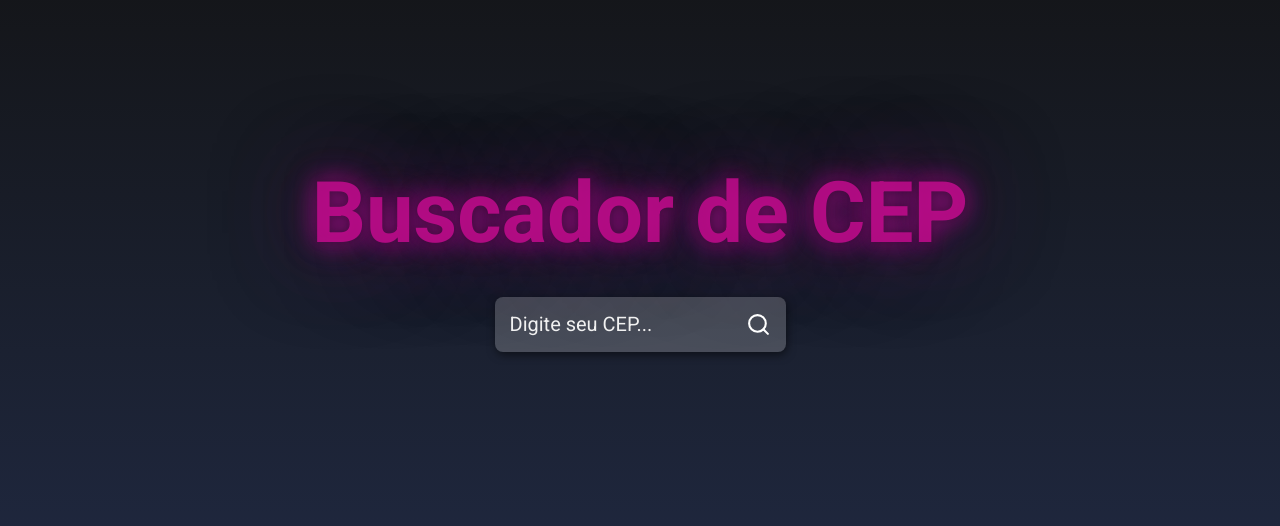
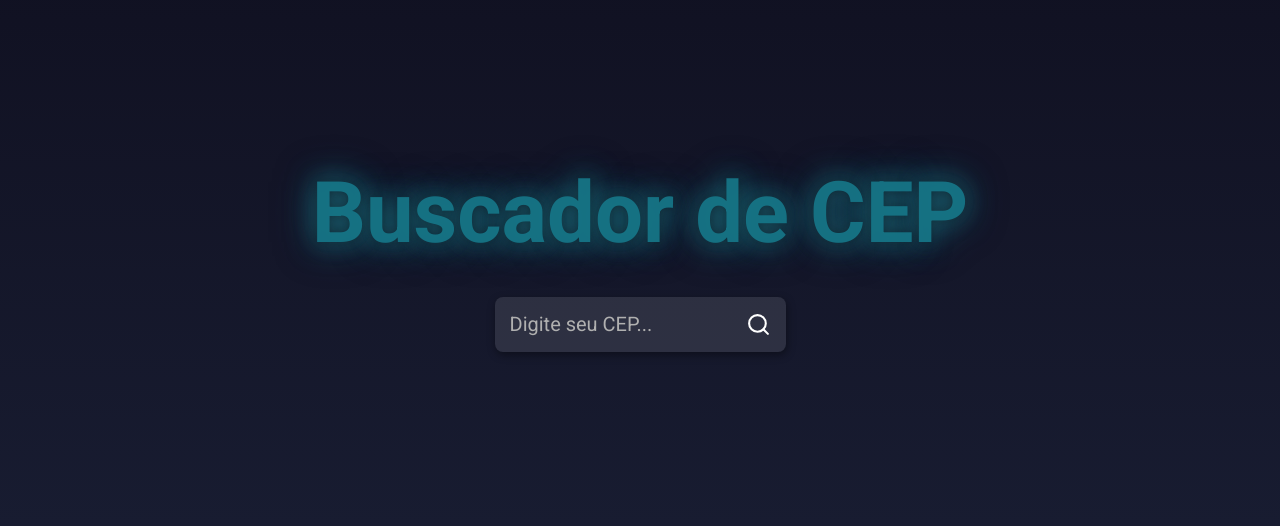
Before and after one commit to Igor-Brandalise/Buscador-de-CEP, a React (Create React App) app: page / in a window 1280 px wide. Shown: the part 126-652 px from the top of the page. Built offline with nearby package versions, Linux system fonts and the light colour scheme.

Commit message:
upd style

```diff
--- a/src/style.css
+++ b/src/style.css
@@ -4,36 +4,27 @@
     justify-content: center;
     align-items: center;
     flex-direction: column;
-  background: linear-gradient(#121212, #212b46);
+    background: linear-gradient(#0f0f1f, #1a1f35);
   }
 
   .title {
     font-size: 85px;
-  color: rgba(207, 12, 149, 0.774);
+    color: rgba(22, 120, 138, 0.9); /* Azul petróleo escuro */
     animation: fliptitle 2s;
     text-decoration: normal;
     text-align: center;
-  -o-text-overflow: clip;
     text-overflow: clip;
     white-space: pre;
-  text-shadow: 0 0 10px rgba(7, 7, 7, 0.288), 0 0 20px rgba(255, 255, 255, 0),
-    0 0 30px rgba(255, 255, 255, 0), 0 0 20px #741166, 0 0 30px #a50490c4,
-    0 0 80px #5e0f5488, 0 0 100px #66155ba8;
-  -webkit-transition: all 200ms cubic-bezier(0.42, 0, 0.58, 1);
-  -moz-transition: all 200ms cubic-bezier(0.42, 0, 0.58, 1);
-  -o-transition: all 200ms cubic-bezier(0.42, 0, 0.58, 1);
+    text-shadow: 0 0 10px rgba(10, 10, 10, 0.3), 0 0 20px rgba(34, 80, 94, 0.6),
+                 0 0 30px rgba(22, 120, 138, 0.8), 0 0 40px rgba(15, 75, 95, 0.7);
     transition: all 200ms cubic-bezier(0.42, 0, 0.58, 1);
   }
 
-title:hover {
-  text-shadow: 0 0 10px rgba(255, 255, 255, 1), 0 0 20px rgba(255, 255, 255, 1),
-    0 0 30px rgba(255, 255, 255, 1), 0 0 40px #00ffff, 0 0 70px #00ffff,
-    0 0 80px #00ffff, 0 0 100px #00ffff;
-}
+
 
   @keyframes fliptitle {
     from {
-    transform: rotatex(90deg);
+      transform: rotateX(90deg);
     }
     to {
       transform: rotateX(0deg);
@@ -41,25 +32,25 @@ title:hover {
   }
 
   .containerInput {
-  background-color: rgba(255, 255, 255, 0.2);
+    background-color: rgba(255, 255, 255, 0.1);
     padding: 15px;
-  margin: 34px 0px;
+    margin: 34px 0;
     display: flex;
     border-radius: 8px;
-  box-shadow: 1px 3px 8px rgba(0, 0, 0, 0.5);
+    box-shadow: 1px 3px 8px rgba(0, 0, 0, 0.4);
   }
 
   .containerInput input {
     background-color: transparent;
     border: 0;
     font-size: 20px;
-  color: white;
+    color: #d0d0d0;
     outline: none;
     margin-right: 8px;
   }
 
   .containerInput input::placeholder {
-  color: #f1f1f1;
+    color: #b0b0b0;
   }
 
   .buttonSearch {
@@ -82,27 +73,32 @@ title:hover {
     justify-content: center;
     align-items: center;
     flex-direction: column;
-  background-color: rgb(139, 139, 139);
+    background-color: #2c2c44;
     width: 500px;
     border-radius: 8px;
     box-shadow: rgba(0, 0, 0, 0.25) 0px 54px 55px,
-    rgba(0, 0, 0, 0.12) 0px -12px 30px, rgba(0, 0, 0, 0.12) 0px 4px 6px,
-    rgba(0, 0, 0, 0.17) 0px 12px 13px, rgba(0, 0, 0, 0.09) 0px -3px 5px;
+                rgba(0, 0, 0, 0.12) 0px -12px 30px,
+                rgba(0, 0, 0, 0.12) 0px 4px 6px,
+                rgba(0, 0, 0, 0.17) 0px 12px 13px,
+                rgba(0, 0, 0, 0.09) 0px -3px 5px;
   }
 
   .result {
     font-size: 20px;
     font-weight: 900;
+    color: #ffffff;
   }
 
   .main h2 {
     margin: 16px 0;
     font-size: 39px;
+    color: #c0c0e0;
   }
 
   .main span {
     margin-bottom: 16px;
     font-weight: bold;
+    color: #9090b0;
   }
 
   @media (max-width: 720px) {
```
Lines whose indentation alone changed are shown as unchanged.
